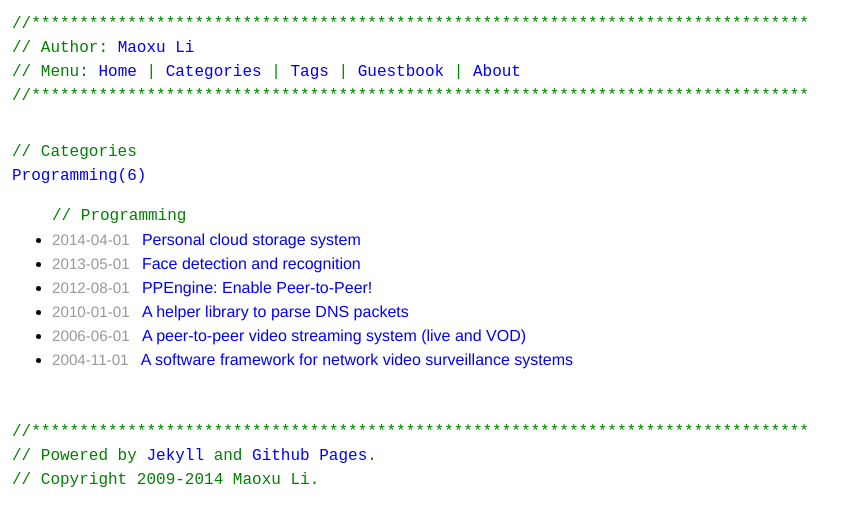
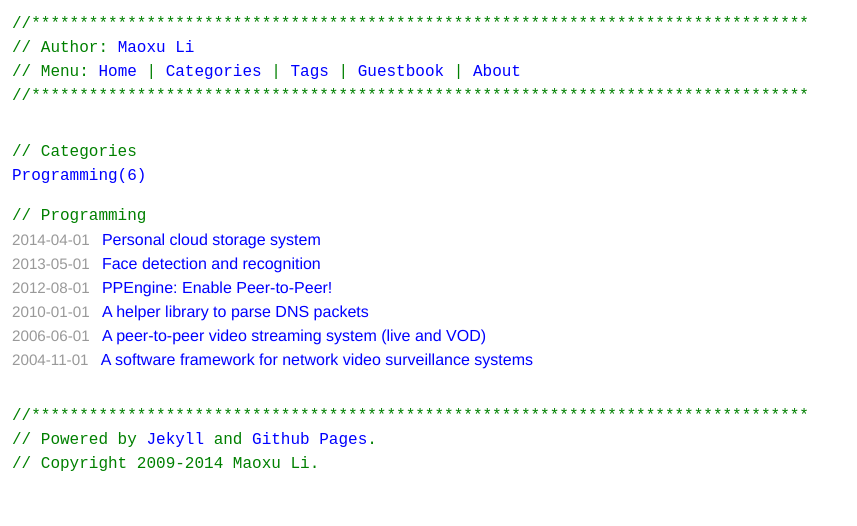
Before and after one commit to maoxuli/portfolio.maoxuli.com, a Jekyll site: the page built from categories/index.md, in a window 1280 px wide. Shown: the top 526 px of the page, without its empty margins (0-857 px from the left). Built offline with Jekyll 4.4.1, drawn with Linux system fonts in a browser that asks for light colours; Markdown is read by kramdown in place of the engine named in the settings.

Commit message:
remove list in categories and tags page

```diff
--- a/categories/index.md
+++ b/categories/index.md
@@ -9,16 +9,16 @@ title: Categories
 {% endfor %}
 </div>
 
-<ul class="listing">
+<div class="listing">
 {% for cat in site.categories %}
-  <li class="listing-seperator comment" id="{{ cat[0] }}">// {{ cat[0] }}</li>
+  <p class="listing-seperator comment" id="{{ cat[0] }}">// {{ cat[0] }}</p>
 {% for post in cat[1] %}
-  <li class="listing-item">
+  <p class="listing-item">
     <span>
       <time datetime="{{ post.date | date:"%Y-%m-%d" }}">{{ post.date | date:"%Y-%m-%d" }}</time>
     </span>
     <a href="{{ post.url }}" title="{{ post.title }}">{{ post.title }}</a>
-  </li>
+  </p>
 {% endfor %}
 {% endfor %}
-</ul>
+</div>
```
Also changed, not shown: tags/index.md (+5 -5 lines).
